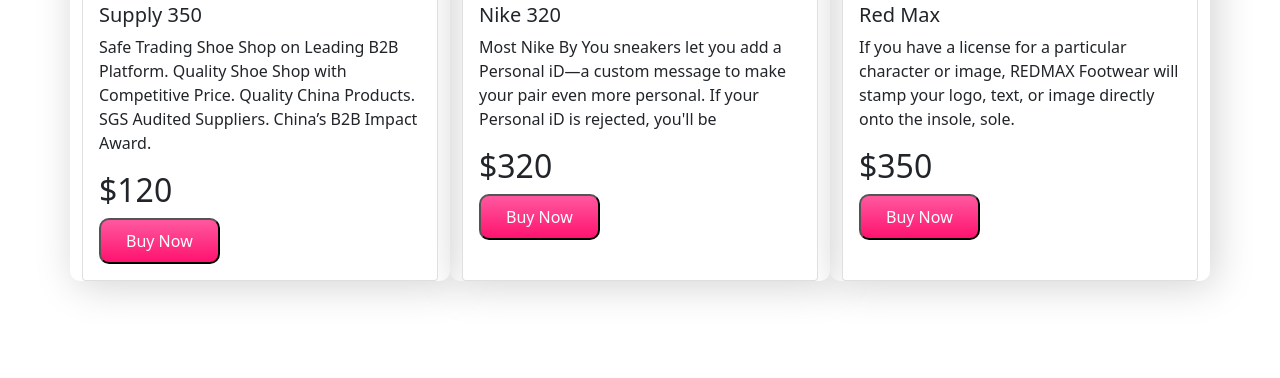
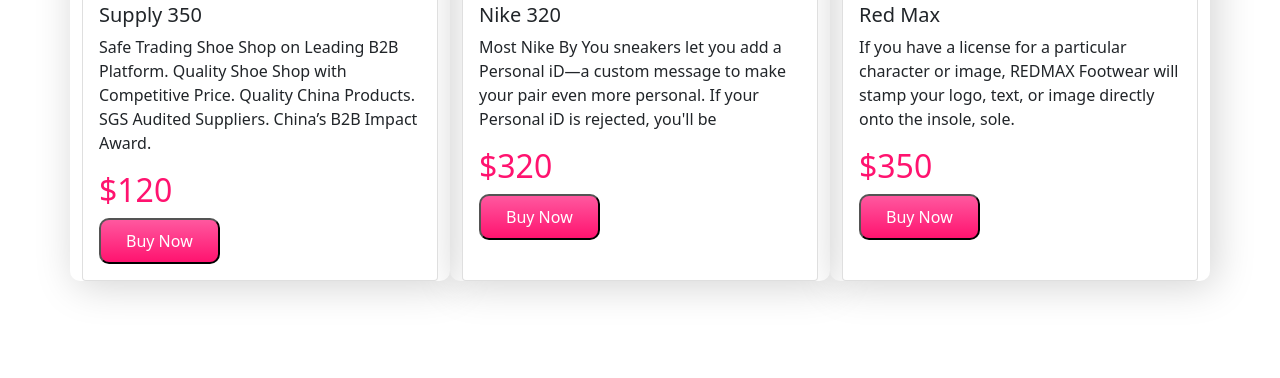
Before and after one commit to mdsojibmiah/panda-commerce, a plain HTML site: page index.html in a window 1280 px wide. Shown: the part 1231-1609 px from the top of the page. Drawn offline with nearby package versions, Linux system fonts and the light colour scheme.

Commit message:
some change

```diff
--- a/index.html
+++ b/index.html
@@ -126,7 +126,7 @@
               <div class="card-body">
                 <h5 class="card-title">Supply 350</h5>
                 <p class="card-text">Safe Trading Shoe Shop on Leading B2B Platform. Quality Shoe Shop with Competitive Price. Quality China Products. SGS Audited Suppliers. China’s B2B Impact Award.</p>
-                <h2>$120</h2>
+                <h2 class="price">$120</h2>
                 <button class="buy-now-button">Buy Now</button>
               </div>
             </div>
@@ -137,7 +137,7 @@
               <div class="card-body">
                 <h5 class="card-title">Nike 320</h5>
                 <p class="card-text">Most Nike By You sneakers let you add a Personal iD—a custom message to make your pair even more personal. If your Personal iD is rejected, you'll be</p>
-                <h2>$320</h2>
+                <h2 class="price">$320</h2>
                 <button class="buy-now-button">Buy Now</button>
               </div>
             </div>
@@ -148,7 +148,7 @@
               <div class="card-body">
                 <h5 class="card-title">Red Max</h5>
                 <p class="card-text">If you have a license for a particular character or image, REDMAX Footwear will stamp your logo, text, or image directly onto the insole, sole.</p>
-                <h2>$350</h2>
+                <h2 class="price">$350</h2>
                 <button class="buy-now-button">Buy Now</button>
               </div>
             </div>
```
Also changed, not shown: 6 other files.
